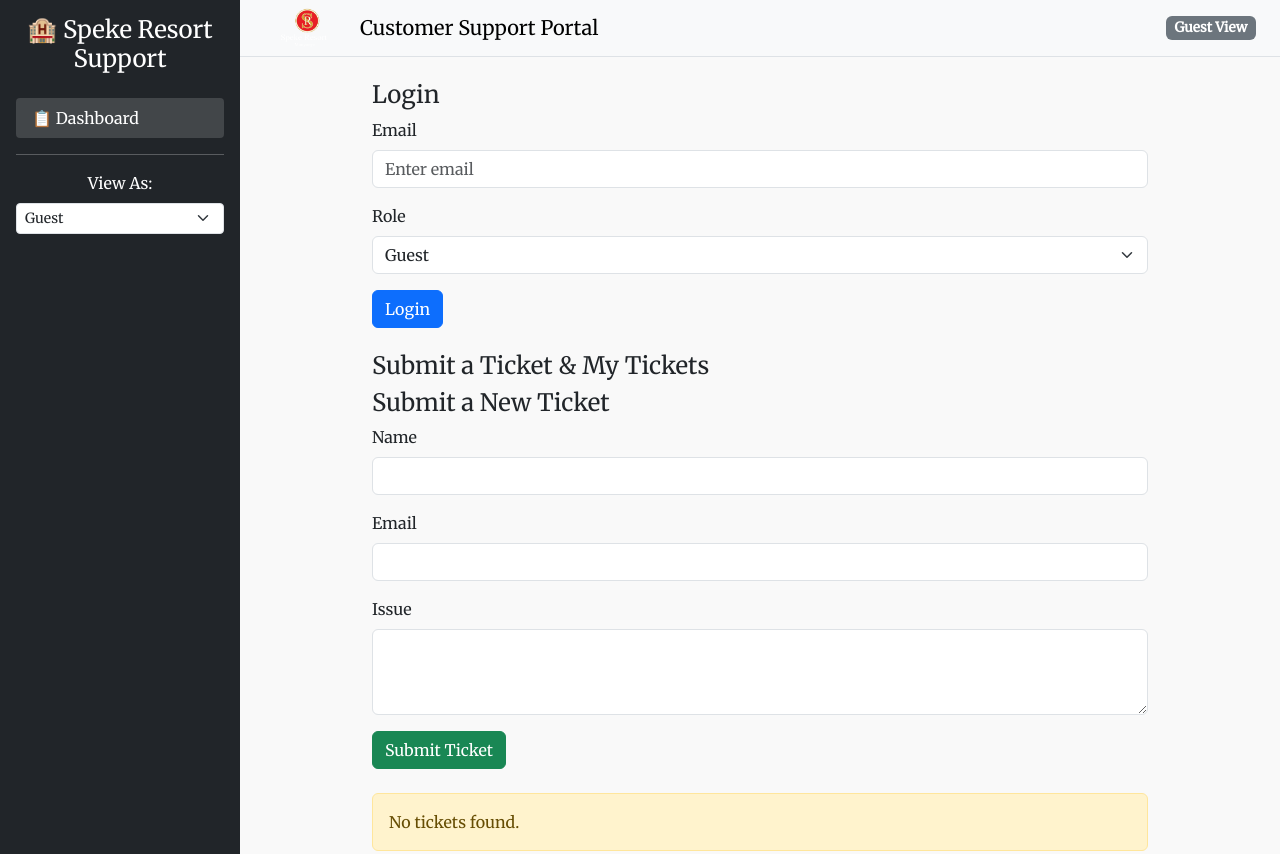
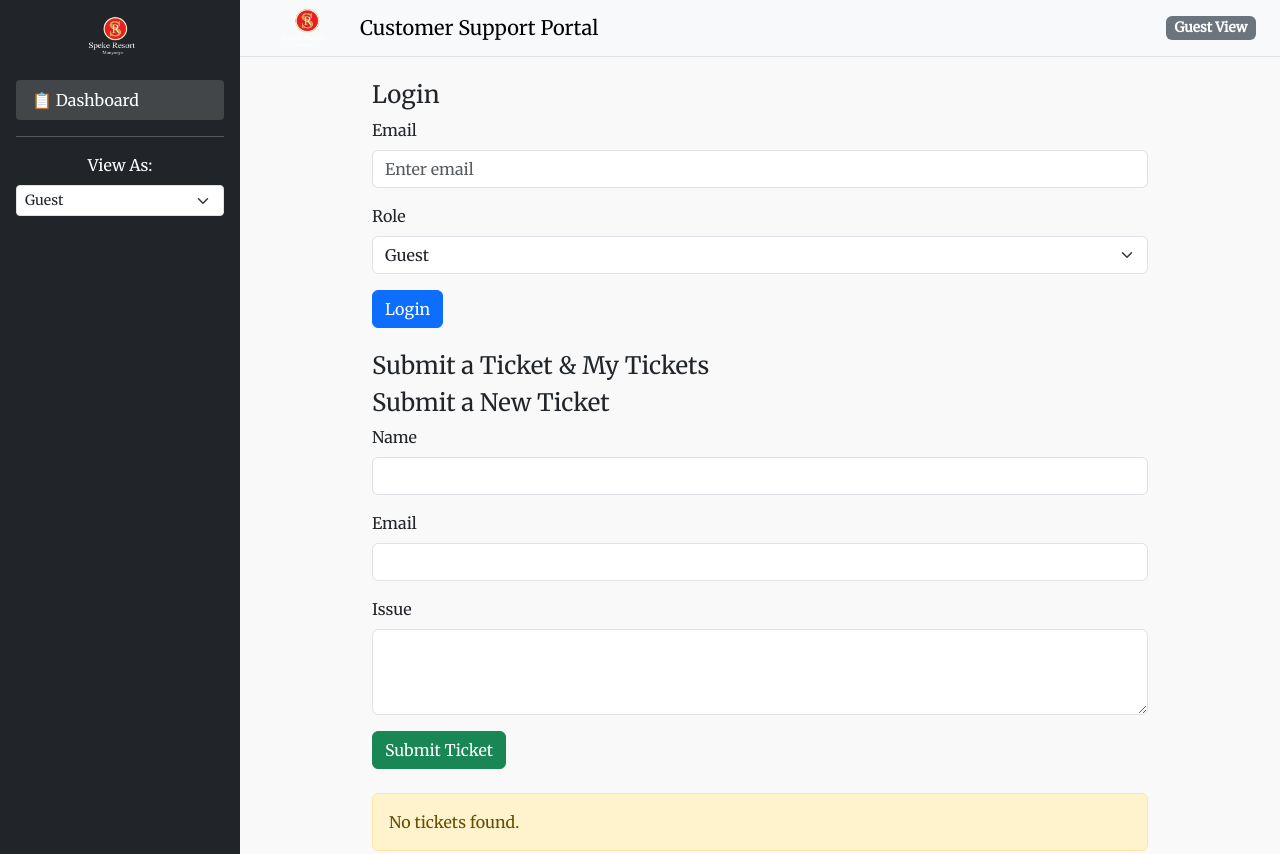
Before and after one commit to martinmayen/customer-support-portal, a plain HTML site: page index.html in a window 1280 px wide. Shown: the top 854 px of the page. Drawn offline with nearby package versions, Linux system fonts and the light colour scheme.

Commit message:
Update index.html

```diff
--- a/index.html
+++ b/index.html
@@ -12,7 +12,7 @@
   <div class="d-flex" id="app">
     <!-- Sidebar -->
     <nav class="sidebar bg-dark text-white p-3">
-      <h4 class="text-center mb-4">🏨 Speke Resort Support</h4>
+      <h4 class="text-center mb-4"><img src="assets/images/spekelogo.PNG" alt="Speke Resort Logo" class="me-3" height="40" /></h4>
       <ul class="nav flex-column">
         <li class="nav-item">
           <a href="#" class="nav-link text-white active" data-page="dashboard">📋 Dashboard</a>
```
